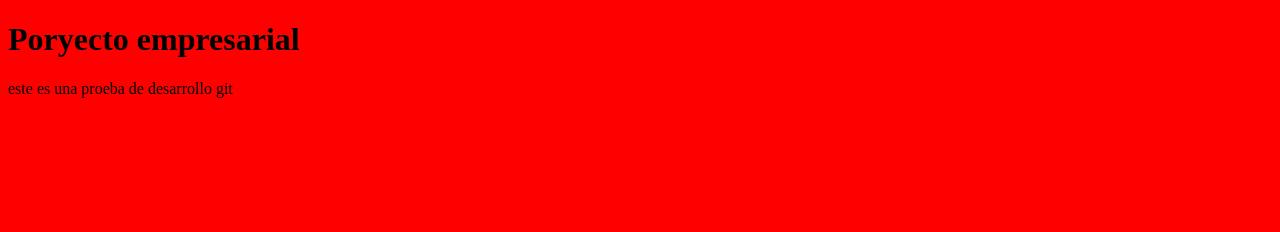
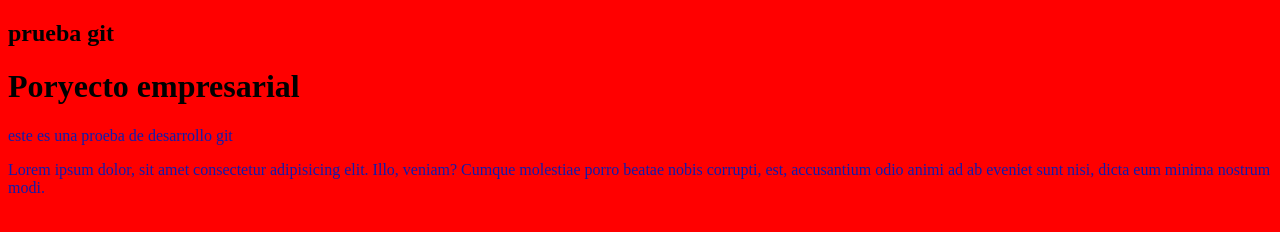
Before and after one commit to brrsanchezfi/curso_git, a plain HTML site: page index.html in a window 1280 px wide. Drawn offline with Linux system fonts and the light colour scheme.

Commit message:
version.1.3

```diff
--- a/index.html
+++ b/index.html
@@ -8,7 +8,9 @@
     <link rel="stylesheet" href="style/style.css">
 </head>
 <body>
+    <h2>prueba git</h2>
     <h1>Poryecto empresarial</h1>
     <p>este es una proeba de desarrollo git</p>
+    <p>Lorem ipsum dolor, sit amet consectetur adipisicing elit. Illo, veniam? Cumque molestiae porro beatae nobis corrupti, est, accusantium odio animi ad ab eveniet sunt nisi, dicta eum minima nostrum modi.</p>
 </body>
 </html>
--- a/style/style.css
+++ b/style/style.css
@@ -2,3 +2,7 @@ body{
     background-color: #f00;
 
 }
+
+p{
+    color: rgb(14, 28, 174)
+}
```
